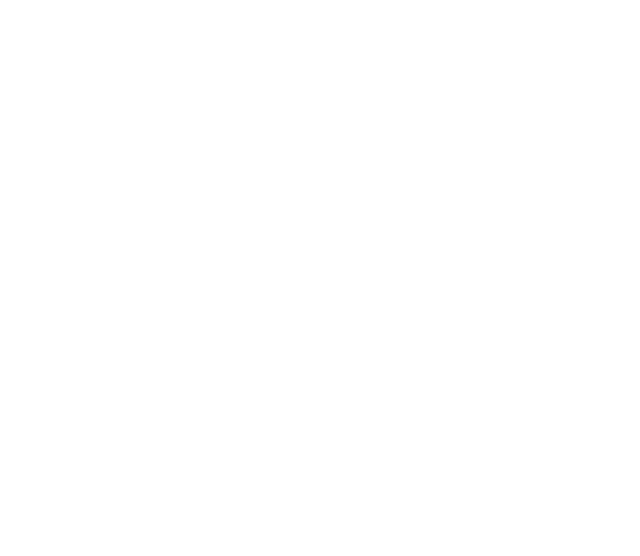
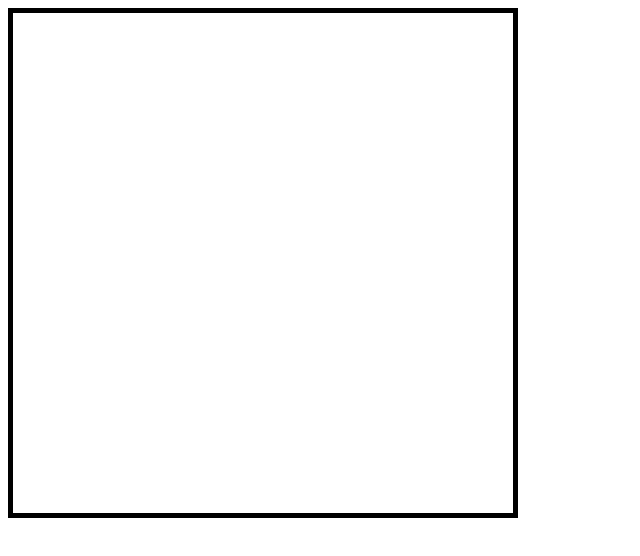
Before and after one commit to JustWaveThings/etch-a-sketch, a plain HTML site: page index.html in a window 1280 px wide. Shown: the whole page, without its empty margins (0-640 px from the left). Drawn offline with Linux system fonts and the light colour scheme.

Commit message:
Line drawing working - used event listener / set attriubte background-color

```diff
--- a/index.css
+++ b/index.css
@@ -1,3 +1,29 @@
 .boardContainer {
     display: flex;
+    border: 5px solid rgb(0, 0, 0);
+    height: 500px;
+    width: 500px;
 }
+
+.rows,
+.squares {
+    display: flex;
+    flex: 1 1;
+}
+
+.rows {
+    flex-direction: column;
+}
+
+.squares {
+    flex-direction: row;
+}
+
+.squares:hover {
+    background-color: red;
+
+}
+
+.active {
+    background-color: blue;
+}
--- a/index.html
+++ b/index.html
@@ -5,7 +5,7 @@
         <meta name="viewport" content="width=device-width, initial-scale=1.0">
         <title>Etch-A-Sketch</title>
         <script src="index.js" defer></script>
-        <!-- <link rel="stylesheet" href= "index.css"> -->
+        <link rel="stylesheet" href= "index.css">
     </head>
     <body>
         <div class="boardContainer"></div>
--- a/index.js
+++ b/index.js
@@ -13,10 +13,11 @@
 
     // make x number of containers, in each container make x number of divs -- guaranteed to always be a square and always render.
 
+const boardContainer = document.querySelector("body > div"); // holds gameboard
 
-const boardContainer = document.querySelector("body > div");;
 
-foo = 8;
+
+foo = 16;
 
 function makeDivs(foo) {
     let row = 0;
@@ -39,4 +40,18 @@ function makeDivs(foo) {
     }
 }
 
- makeDivs(foo);
+makeDivs(foo);
+
+
+const sketch = document.querySelectorAll('.squares'); // selects all divs so that I can apply an active class on mouseover
+
+sketch.forEach((squares) => {
+    squares.addEventListener('mouseover', function (e) {
+        squares.setAttribute('style', 'background-color: blue;');
+    });
+});
+
+
+// sketch.addEventListener("mouseover", () => {
+//     e.target.addClass = '.active';
+// })
```
